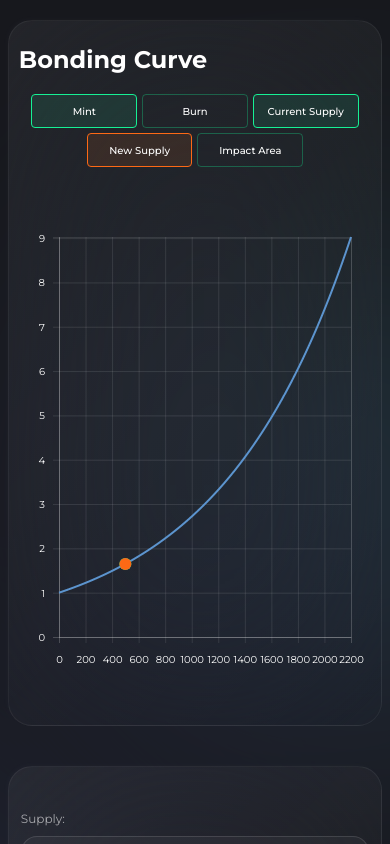
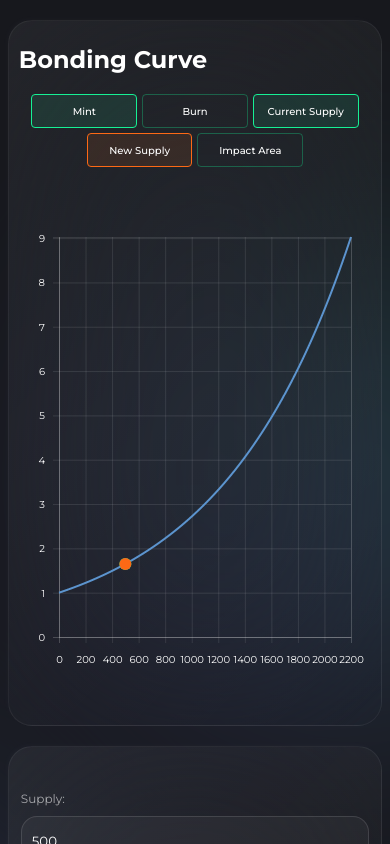
Before and after one commit to antisyst/trade_chart, a Next.js app: page / in a window 390 px wide. Shown: the top 844 px of the page. Built offline with nearby package versions, Linux system fonts and the light colour scheme.

Commit message:
Update Chart.module.scss

```diff
--- a/src/styles/Chart.module.scss
+++ b/src/styles/Chart.module.scss
@@ -6,8 +6,9 @@
   gap: 40px;
   width: 100%;
 
-  @media (max-width: 768px) {
+  @media (max-width: 1150px) {
     flex-direction: column;
+    gap: 20px;
   }
 }
 
@@ -22,7 +23,7 @@
 
   .mainChartSvg {
     height: 510px;
-    @media (max-width: 768px) {
+    @media (max-width: 1150px) {
       width: 100%;
     }
   }
@@ -148,7 +149,7 @@
   width: auto;
   border-radius: 24px;
 
-  @media (max-width: 768px) {
+  @media (max-width: 1150px) {
     width: 96%;
   }
 
```
